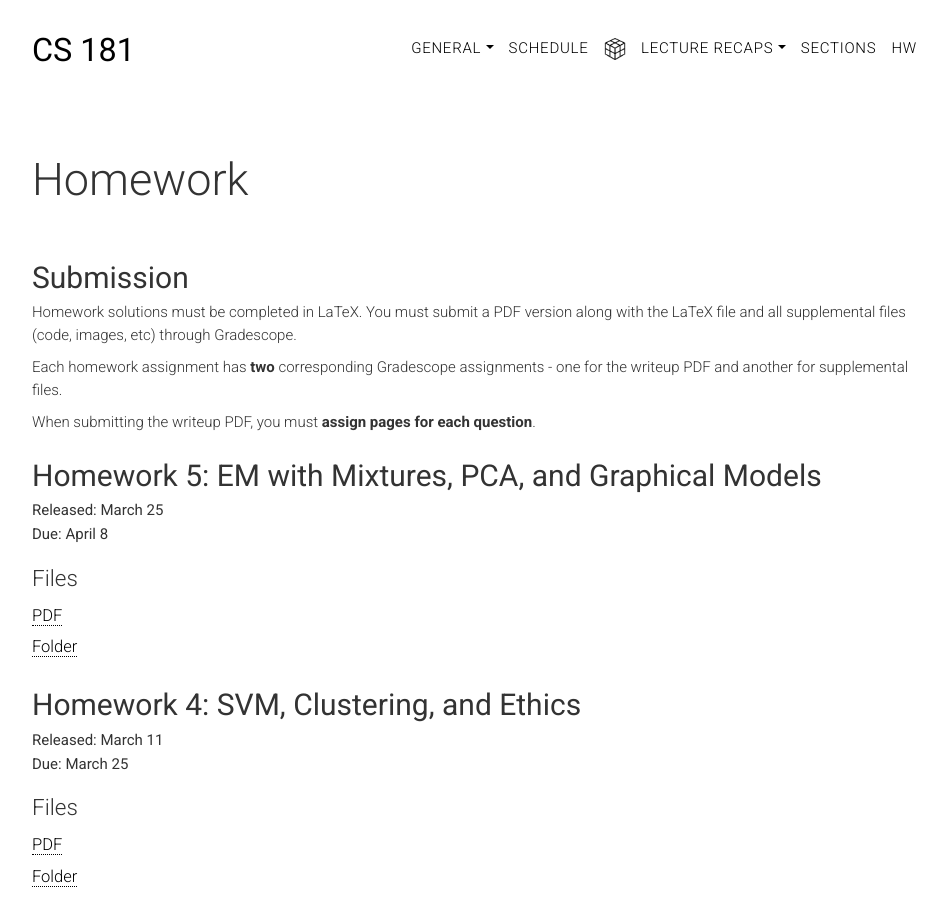
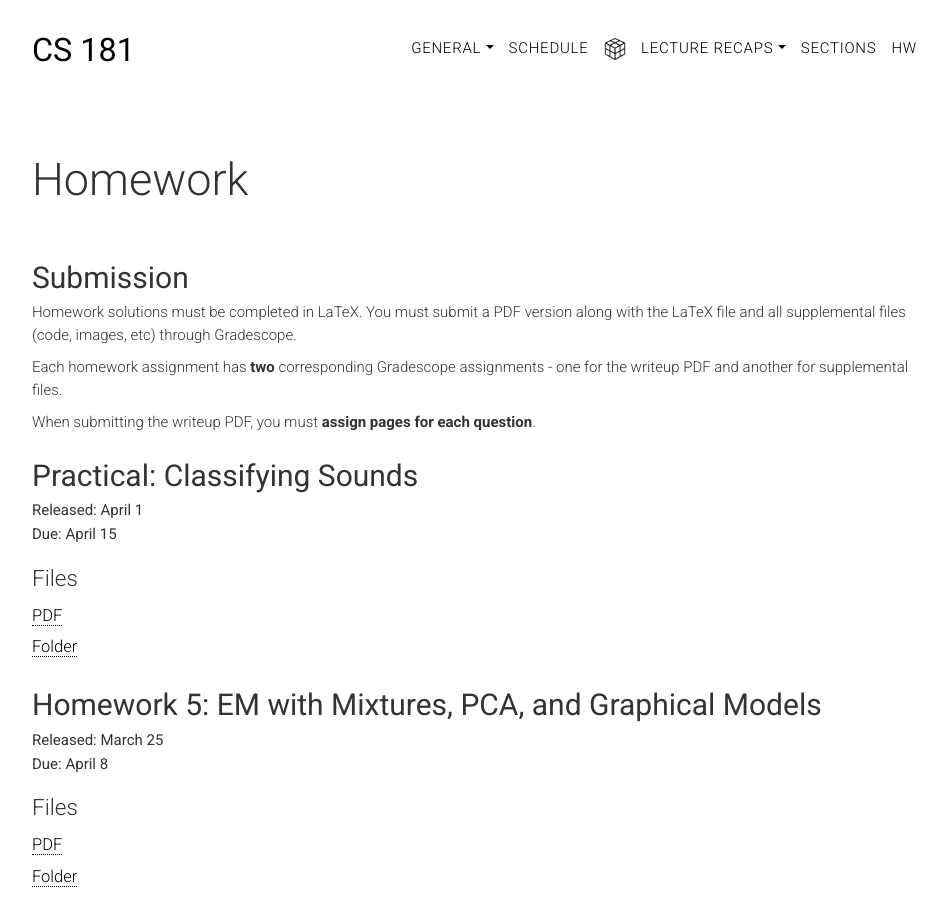
Before and after one commit to harvard-ml-courses/cs181-web, a Jekyll site: the page built from homework.html, in a window 1280 px wide and 900 px high. Shown: the whole window, without its empty margins (158-1105 px from the left). Built offline with Jekyll 4.4.1, drawn with Linux system fonts in a browser that asks for light colours.

Commit message:
Release practical

```diff
--- a/homework.html
+++ b/homework.html
@@ -19,6 +19,14 @@
             When submitting the writeup PDF, you must <strong>assign pages for each question</strong>.
         </p>
 
+        <h2 class="title" id="hw4">Practical: Classifying Sounds</h2>
+        <p class="head-subtitle">Released: April 1</p>
+        <p class="head-subtitle">Due: April 15</p>
+        <h3>Files</h3>
+        <ul class="lists">
+            <li><a href="https://github.com/harvard-ml-courses/cs181-s22-homeworks/blob/main/Practical/practical_instructions.pdf" target="_blank"> PDF </a></li>
+            <li><a href="https://github.com/harvard-ml-courses/cs181-s22-homeworks/tree/main/Practical" target="_blank"> Folder </a></li>
+        </ul>
 
         <h2 class="title" id="hw4">Homework 5: EM with Mixtures, PCA, and Graphical Models</h2>
         <p class="head-subtitle">Released: March 25</p>
```
